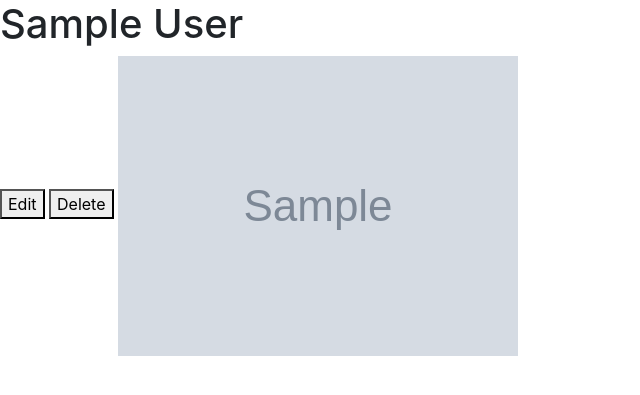
After one commit to annikaslund/blogly-take-two, a Flask app: page /users/1 in a window 1280 px wide. The commit adds this page. Shown: the top 395 px of the page, without its empty margins (0-640 px from the left). Run offline with Flask 2, Linux system fonts and the light colour scheme; tables that the repository leaves empty hold one stand-in row (values such as "Sample post"); grey boxes marked "Sample" are stand-in pictures; some libraries are stand-ins or nearby versions.

Commit message:
added individual pages for users

```diff
--- a/app.py
+++ b/app.py
@@ -28,4 +28,4 @@ def generate_users_page():
 def display_single_user(user_id):
     """ Generates page for single user including photo """
     user_data = User.query.get(user_id)
-    return render_template('user.html', user=user_data)
+    return render_template('user.html', profile_picture=user_data.image_url, first_name=user_data.first_name, last_name=user_data.last_name)
--- /dev/null
+++ b/templates/add_new_user.html
@@ -0,0 +1,5 @@
+{% extends 'base.html' %}
+
+{% block title %}
+    Add a new User!
+{% endblock %}
--- a/templates/base.html
+++ b/templates/base.html
@@ -5,6 +5,7 @@
     <meta name="viewport" content="width=device-width, initial-scale=1.0">
     <meta http-equiv="X-UA-Compatible" content="ie=edge">
     <title>{% block title %} TITLE {% endblock %}</title>
+    <link rel="stylesheet" href="https://stackpath.bootstrapcdn.com/bootstrap/4.3.1/css/bootstrap.min.css" integrity="sha384-ggOyR0iXCbMQv3Xipma34MD+dH/1fQ784/j6cY/iJTQUOhcWr7x9JvoRxT2MZw1T" crossorigin="anonymous">
 </head>
 <body>
     {% block content %}
--- /dev/null
+++ b/templates/user.html
@@ -0,0 +1,12 @@
+{% extends 'base.html' %}
+
+{% block title %}
+        {{first_name}} {{last_name}}
+    {% endblock %}
+
+    {% block content %}
+        <h1>{{first_name}} {{last_name}}</h1>
+        <button>Edit</button>
+        <button>Delete</button>
+        <img src="{{profile_picture}}" alt="Wild Monkeys have attacked the server. Sorry!">
+    {% endblock %}
--- a/templates/users.html
+++ b/templates/users.html
@@ -8,7 +8,9 @@
     <h1>Users</h1>
     <ul>
     {% for user in users %}
-            <li>{{user.first_name}} {{user.last_name}}</li>
+        <li><a href="/users/{{user.id}}">{{user.first_name}} {{user.last_name}}</a></li>
     {% endfor %}
     </ul>
+
+    <button type="button" class="btn btn-primary"><a class="text-white" href="/users/new">Add user</a></button>
 {% endblock %}
```
Lines whose indentation alone changed are shown as unchanged.
